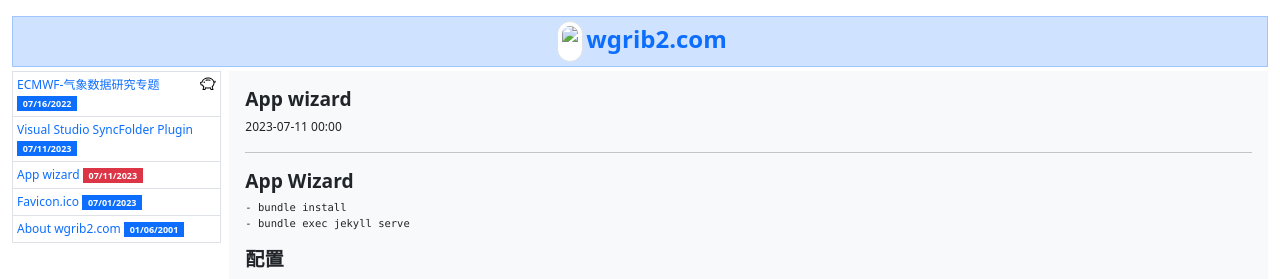
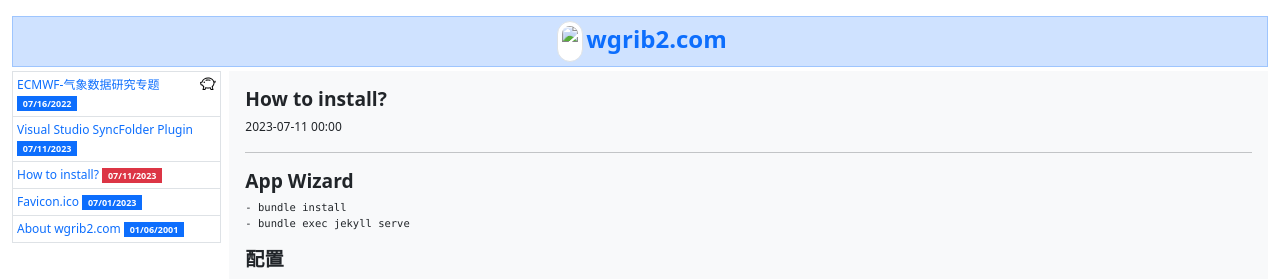
Before and after one commit to helloyuzz/wgrib2.com, a Jekyll site: the page built from _posts/2023-07-11-AppWizard.md, in a window 1280 px wide. Shown: the top 279 px of the page. Built offline with Jekyll 4.4.1, drawn with Linux system fonts in a browser that asks for light colours.

Commit message:
Update 2023-07-11-AppWizard.md

```diff
--- a/_posts/2023-07-11-AppWizard.md
+++ b/_posts/2023-07-11-AppWizard.md
@@ -1,6 +1,6 @@
 ---
 layout: post
-title: App wizard
+title: How to install?
 categories: Post
 ---
 ### App Wizard
```
